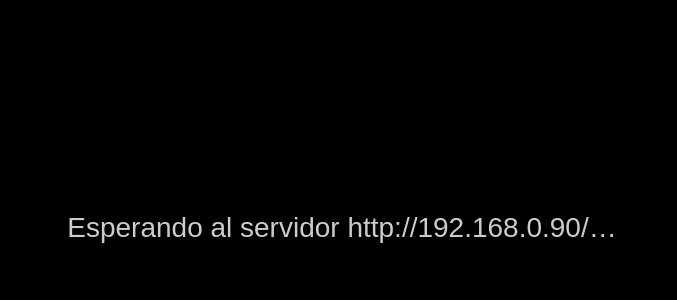
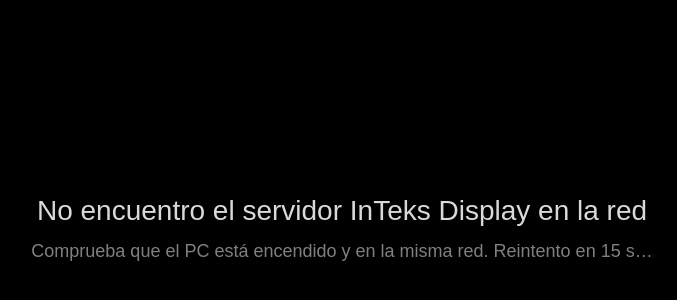
Before and after one commit to AxelDoQui/inteks-display-releases, a browser extension: page webos/index.html in a window 1280 px wide. Shown: the part 172-472 px from the top of the page, without its empty margins (298-975 px from the left). Drawn offline with Linux system fonts and the light colour scheme; no server answers.

Commit message:
fix: la mini-app de la LG busca sola el servidor si cambia la IP
Co-Authored-By: Claude Sonnet 5.5 <noreply@anthropic.com>

```diff
--- a/webos/index.html
+++ b/webos/index.html
@@ -6,28 +6,100 @@
 <style>
   html,body{margin:0;height:100%;background:#000;color:#fff;font-family:sans-serif}
   body{display:flex;align-items:center;justify-content:center;text-align:center}
-  #m{font-size:28px;opacity:.8}
+  #m{font-size:28px;opacity:.85;padding:0 40px}
+  #d{font-size:18px;opacity:.5;margin-top:14px}
 </style>
 </head>
 <body>
-<div id="m">Conectando con InTeks Display…</div>
+<div><div id="m">Conectando con InTeks Display…</div><div id="d"></div></div>
 <script>
-// Dirección del servidor InTeks Display de la tienda (el PC). Se cambia aquí y
-// se vuelve a empaquetar; el reproductor se empareja solo, como en cualquier pantalla.
+// Dirección del servidor InTeks Display de la tienda (el PC) con la que se instaló la
+// mini-app. Es solo el punto de partida: si el router le cambia la IP al PC, la mini-app
+// recuerda la última que funcionó y, si ninguna responde, BUSCA sola el servidor en la
+// misma red (probando las 254 direcciones). No hace falta reinstalarla ni tocar nada.
 var SERVIDOR = "http://192.168.0.90/";
 
-function intentar() {
-  var parar = false;
-  var t = setTimeout(function () { parar = true; reintentar(); }, 4000);
-  fetch(SERVIDOR + "api/auth-status", { mode: "no-cors", cache: "no-store" })
-    .then(function () { if (!parar) { clearTimeout(t); location.replace(SERVIDOR); } })
-    .catch(function () { if (!parar) { clearTimeout(t); reintentar(); } });
+var CLAVE = "inteks_servidor";
+var msg = document.getElementById("m"), det = document.getElementById("d");
+
+function norm(u) { u = String(u || "").replace(/\s+/g, ""); if (!u) return ""; if (!/^https?:\/\//.test(u)) u = "http://" + u; return u.replace(/\/*$/, "/"); }
+function guardado() { try { return norm(localStorage.getItem(CLAVE)); } catch (e) { return ""; } }
+function recordar(u) { try { localStorage.setItem(CLAVE, u); } catch (e) {} }
+
+// ¿Hay un servidor InTeks Display en esta URL? Se comprueba la respuesta de verdad
+// (no basta con que algo conteste: el router también contesta en el puerto 80).
+function probar(base, ms, cb) {
+  var x = new XMLHttpRequest(), hecho = false;
+  function fin(ok) { if (hecho) return; hecho = true; try { x.abort(); } catch (e) {} cb(ok); }
+  try {
+    x.open("GET", base + "api/auth-status?_=" + new Date().getTime(), true);
+    x.timeout = ms;
+    x.onload = function () { var ok = false; try { var j = JSON.parse(x.responseText); ok = typeof j.has_password !== "undefined"; } catch (e) {} fin(ok); };
+    x.onerror = x.ontimeout = function () { fin(false); };
+    x.send();
+  } catch (e) { fin(false); }
 }
-function reintentar() {
-  document.getElementById("m").textContent = "Esperando al servidor " + SERVIDOR + "…";
-  setTimeout(intentar, 3000);
+
+function abrir(base) { recordar(base); msg.textContent = "Abriendo InTeks Display…"; location.replace(base); }
+
+// Direcciones de la misma red que las que conocemos: x.y.z.1 … x.y.z.254
+function candidatas(bases) {
+  var vistos = {}, lista = [];
+  for (var i = 0; i < bases.length; i++) {
+    var m = /^http:\/\/(\d+\.\d+\.\d+)\.\d+(:\d+)?\//.exec(bases[i]);
+    if (!m) continue;
+    var red = m[1] + ".", puerto = m[2] || "";
+    if (vistos[red + puerto]) continue; vistos[red + puerto] = 1;
+    for (var n = 1; n <= 254; n++) lista.push("http://" + red + n + puerto + "/");
+  }
+  return lista;
 }
-intentar();
+
+// Prueba la lista en tandas de 24 a la vez; en cuanto una responde, la abre.
+function buscar(lista, hecho) {
+  var pos = 0, vivas = 0, encontrado = false, total = lista.length;
+  function siguiente() {
+    while (!encontrado && vivas < 24 && pos < total) {
+      (function (u) {
+        pos++; vivas++;
+        probar(u, 1200, function (ok) {
+          vivas--;
+          if (encontrado) return;
+          if (ok) { encontrado = true; hecho(u); return; }
+          det.textContent = "Buscando el servidor… " + Math.min(100, Math.round(pos * 100 / total)) + " %";
+          siguiente();
+        });
+      })(lista[pos]);
+    }
+    if (!encontrado && pos >= total && vivas === 0) hecho("");
+  }
+  siguiente();
+}
+
+function arrancar() {
+  var conocidas = [], g = guardado(), s = norm(SERVIDOR);
+  if (g) conocidas.push(g);
+  if (s && s !== g) conocidas.push(s);
+  var i = 0;
+  (function probarConocida() {
+    if (i >= conocidas.length) return buscarEnRed();
+    var u = conocidas[i++];
+    msg.textContent = "Conectando con " + u + "…";
+    probar(u, 3000, function (ok) { if (ok) abrir(u); else probarConocida(); });
+  })();
+
+  function buscarEnRed() {
+    msg.textContent = "No encuentro el servidor en la dirección guardada";
+    det.textContent = "Buscándolo en la red…";
+    buscar(candidatas(conocidas), function (u) {
+      if (u) return abrir(u);
+      msg.textContent = "No encuentro el servidor InTeks Display en la red";
+      det.textContent = "Comprueba que el PC está encendido y en la misma red. Reintento en 15 s…";
+      setTimeout(arrancar, 15000);
+    });
+  }
+}
+arrancar();
 </script>
 </body>
 </html>
```
Also changed, not shown: tests/webos-busca-servidor.test.js (added, +79 -0 lines), CHANGELOG.md.
